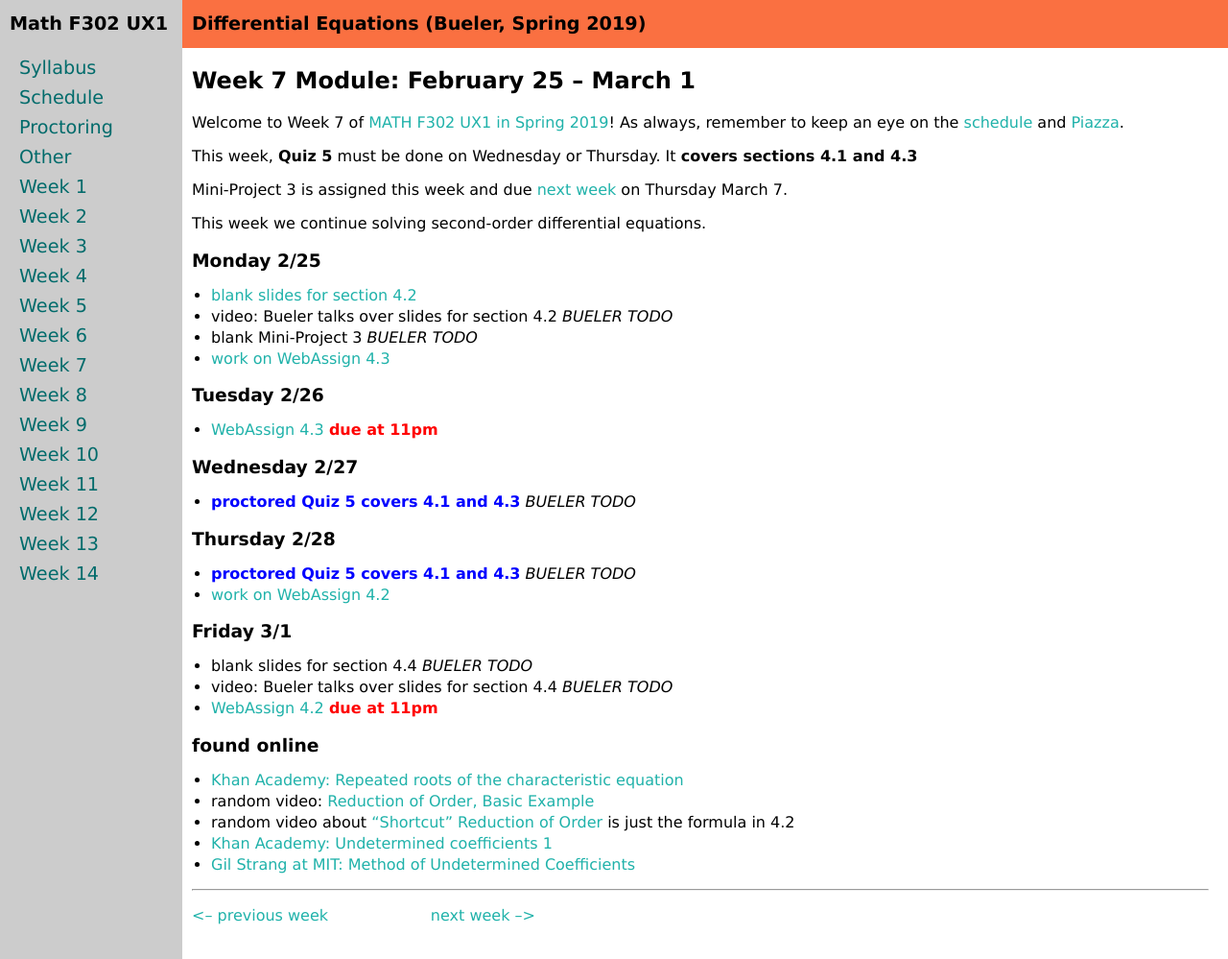
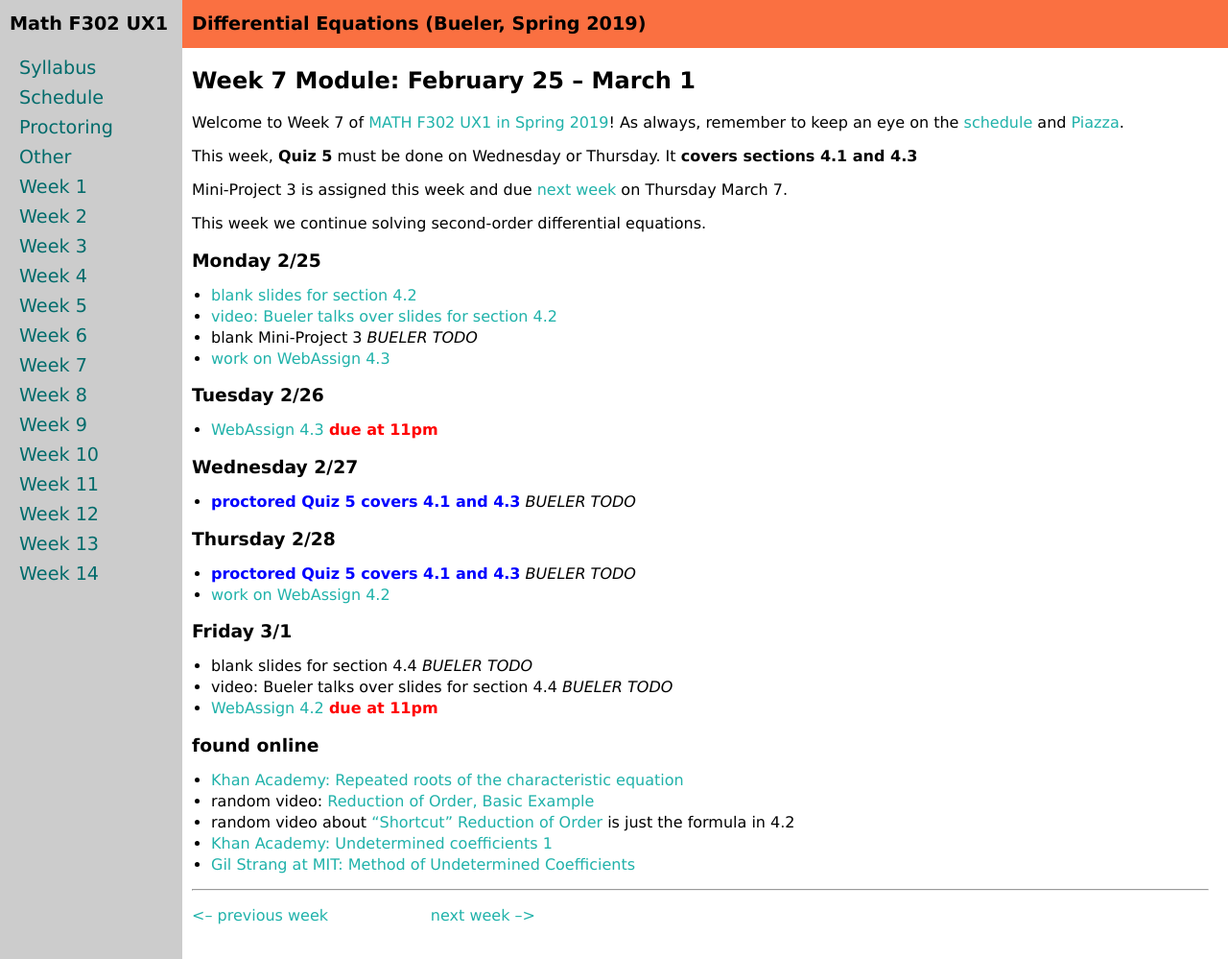
Before and after one commit to bueler/math302, a Jekyll site: the page built from week7.md, in a window 1280 px wide and 999 px high. Shown: the whole window at 96% size. Built offline with Jekyll 4.4.1, drawn with Linux system fonts in a browser that asks for light colours.

Commit message:
link voiceover

```diff
--- a/week7.md
+++ b/week7.md
@@ -15,7 +15,7 @@ This week we continue solving second-order differential equations.
 
 ### Monday 2/25
 * [blank slides for section 4.2](assets/slides/4-2.pdf)
-* video: Bueler talks over slides for section 4.2 _BUELER TODO_
+* [video: Bueler talks over slides for section 4.2](https://expl.ai/FWYRRZR)
 * blank Mini-Project 3 _BUELER TODO_
 * [work on WebAssign 4.3](https://www.webassign.net/)
 
```
